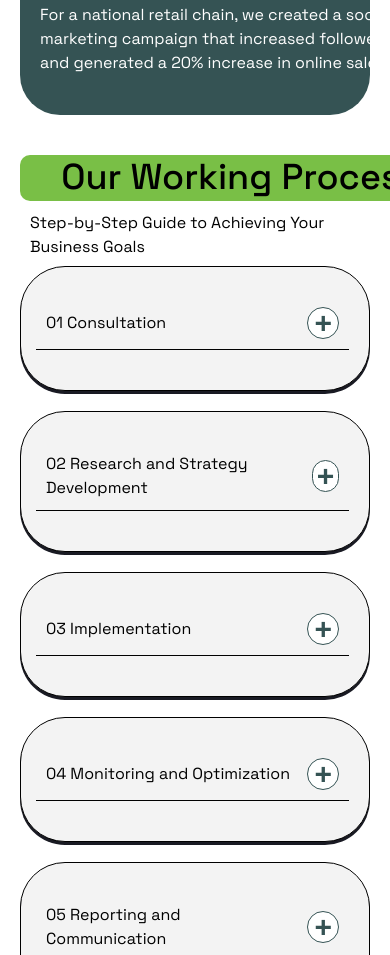
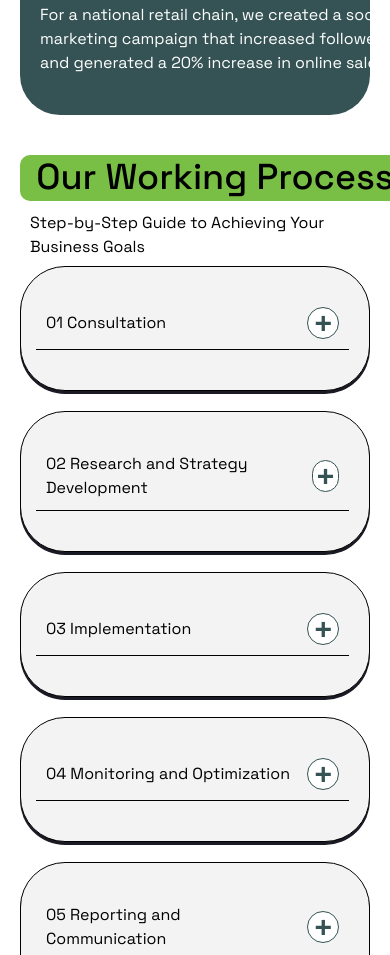
Before and after one commit to sonusasankan/basura.github.io, a plain HTML site: page index.html in a window 390 px wide. Shown: the part 3771-4726 px from the top of the page. Drawn offline with nearby package versions, Linux system fonts and the light colour scheme.

Commit message:
updated files

```diff
--- a/style.css
+++ b/style.css
@@ -887,6 +887,9 @@ footer{
         line-height: 24px;
         text-align: left;
     }
+    /* .landing_page{
+        padding: 0 20px;
+    } */
     .nav_links{
         display: none;
     }
@@ -1055,7 +1058,7 @@ footer{
         margin-bottom: 60px;
     }
     .work_title{
-        width: 100%;
+        max-width: 390px;
         display: flex;
         align-items: center;
         justify-content: center;
```
